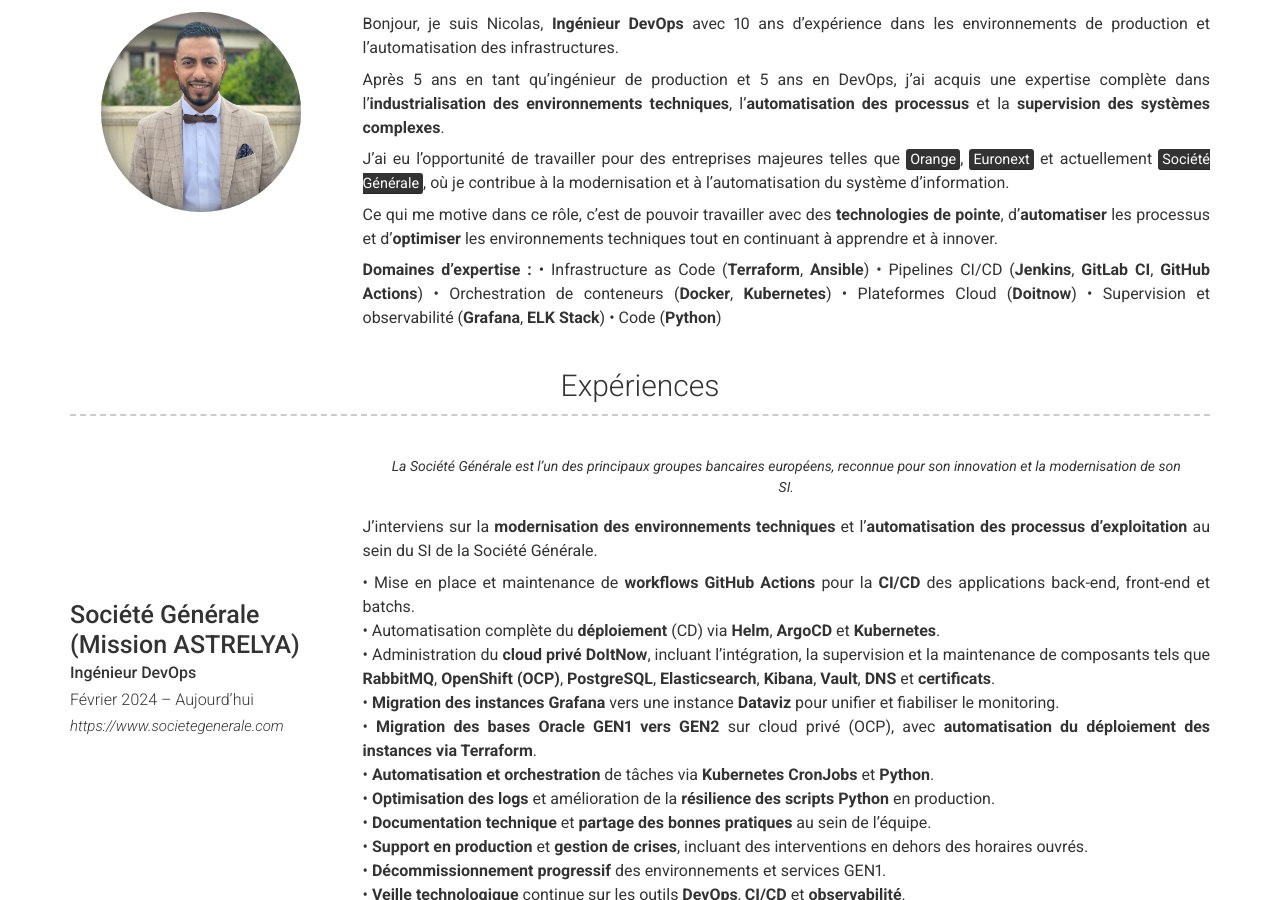
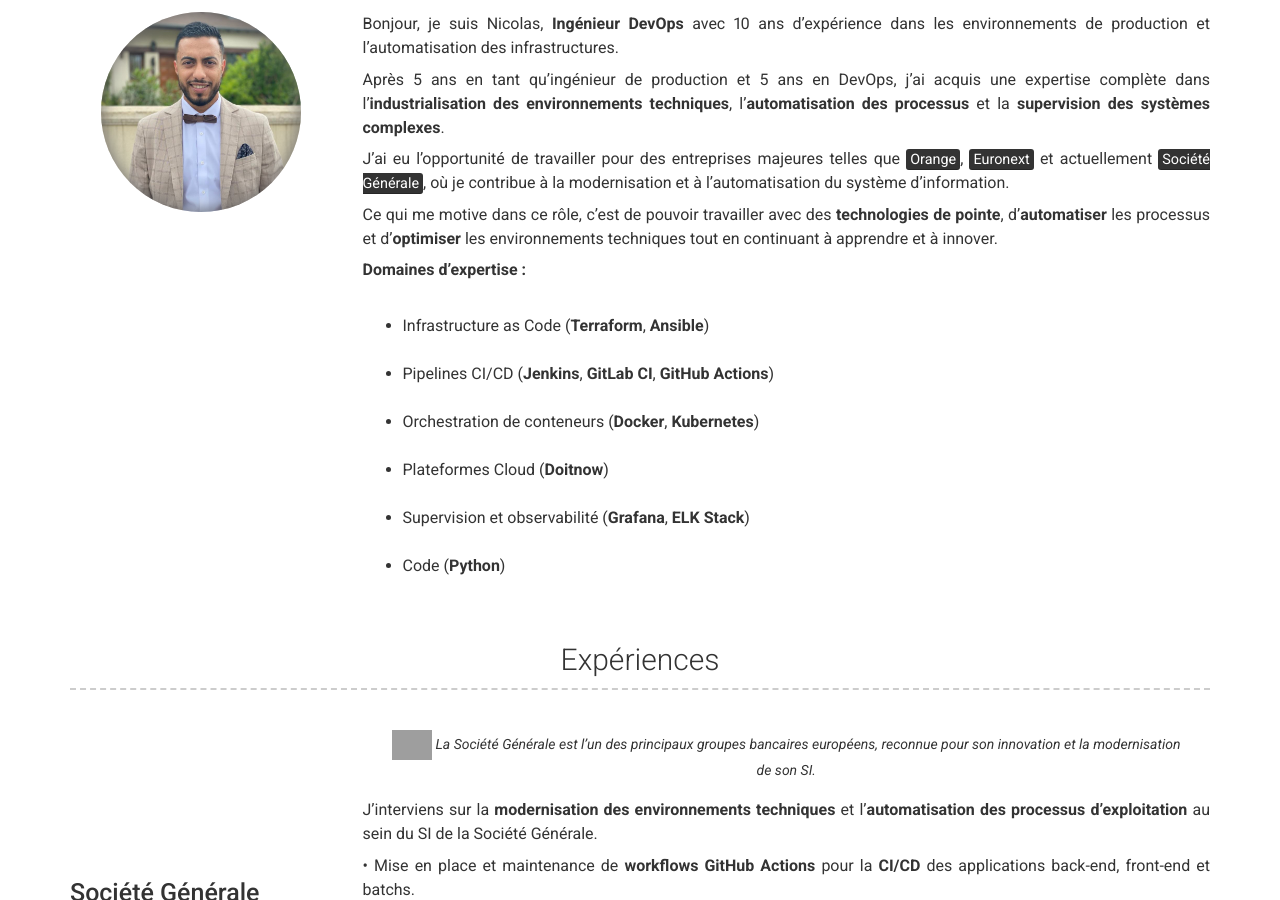
Before and after one commit to SERDANI/serdaninicolas.github.io, a Jekyll site: the page built from index.md, in a window 1280 px wide and 900 px high, scrolled down 290 px. Built offline with Jekyll 4.4.1, drawn with Linux system fonts in a browser that asks for light colours; nearby versions of some CDN libraries; grey boxes are pictures that could not be loaded.

Commit message:
Update _config.yml

```diff
--- a/_config.yml
+++ b/_config.yml
@@ -39,13 +39,13 @@ about_content: |
   Ce qui me motive dans ce rôle, c’est de pouvoir travailler avec des **technologies de pointe**, d’**automatiser** les processus et d’**optimiser** les environnements techniques tout en continuant à apprendre et à innover.
 
 
-  **Domaines d’expertise :**
-    • Infrastructure as Code (**Terraform**, **Ansible**)
-    • Pipelines CI/CD (**Jenkins**, **GitLab CI**, **GitHub Actions**)
-    • Orchestration de conteneurs (**Docker**, **Kubernetes**)
-    • Plateformes Cloud (**Doitnow**)
-    • Supervision et observabilité (**Grafana**, **ELK Stack**)
-    • Code (**Python**)
+  **Domaines d’expertise :**<br><br>
+    - Infrastructure as Code (**Terraform**, **Ansible**)<br><br>
+    - Pipelines CI/CD (**Jenkins**, **GitLab CI**, **GitHub Actions**)<br><br>
+    - Orchestration de conteneurs (**Docker**, **Kubernetes**)<br><br>
+    - Plateformes Cloud (**Doitnow**)<br><br>
+    - Supervision et observabilité (**Grafana**, **ELK Stack**)<br><br>
+    - Code (**Python**)<br><br>
 
 content:
 
@@ -58,7 +58,7 @@ content:
         caption: Février 2024 – Aujourd’hui
         link: https://www.societegenerale.com
         quote: >
-          La Société Générale est l’un des principaux groupes bancaires européens, reconnue pour son innovation et la modernisation de son SI.
+          <img src="images/logo_sg.png" alt="Société Générale" height="30"> La Société Générale est l’un des principaux groupes bancaires européens, reconnue pour son innovation et la modernisation de son SI.
         description: |
           J’interviens sur la **modernisation des environnements techniques** et l’**automatisation des processus d’exploitation** au sein du SI de la Société Générale.
 
```
